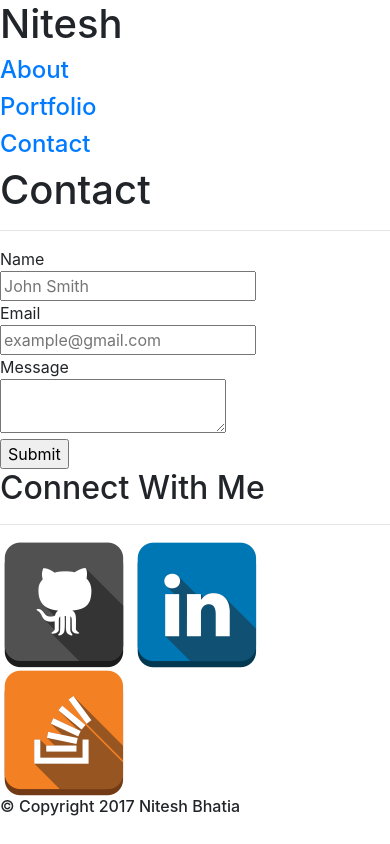
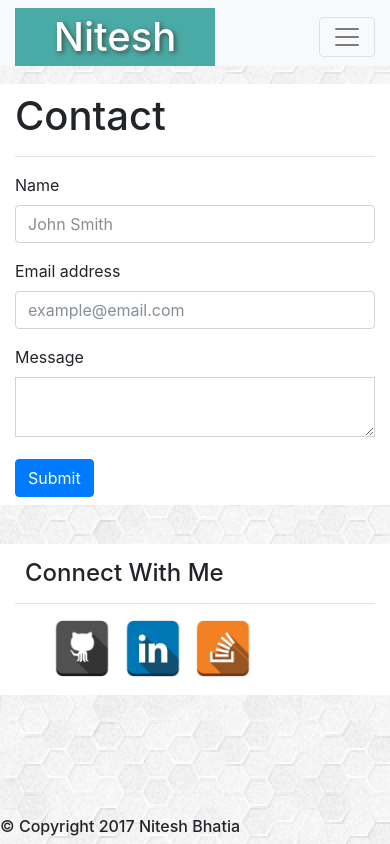
Before and after one commit to nbhatia03/Bootstrap-Portfolio, a plain HTML site: page contact.html in a window 390 px wide. Drawn offline with nearby package versions, Linux system fonts and the light colour scheme.

Commit message:
Footer is sticky, contact page  is responsive

```diff
--- a/assets/css/style.css
+++ b/assets/css/style.css
@@ -62,6 +62,20 @@ body{
     max-height: fit-content;
 }
 
+#main{
+    padding-top: 2%;
+    padding-bottom: 2%;
+}
+
 h4{
     padding: 15px 0 0 10px;
 }
+
+textarea{
+    padding-top: 8px;
+    border-color: #d5d2d2;
+}
+
+.sticky-footer{
+    margin-top:auto;
+}
--- a/contact.html
+++ b/contact.html
@@ -8,49 +8,74 @@
 
     <!-- Bootstrap CSS -->
     <link rel="stylesheet" href="https://maxcdn.bootstrapcdn.com/bootstrap/4.0.0-beta.2/css/bootstrap.min.css" integrity="sha384-PsH8R72JQ3SOdhVi3uxftmaW6Vc51MKb0q5P2rRUpPvrszuE4W1povHYgTpBfshb" crossorigin="anonymous">
+    <link rel="stylesheet" href="assets/css/style.css">
   </head>
-    <body>
-        <header>
-            <div id="headDiv">
+  <body class="d-flex flex-column">
+
+        <nav class="navbar navbar-expand-lg navbar-light bg-light sticky-top" style="padding-bottom:0px;">
+            <div class= "container" id="headDiv">
                 <div id="name">
                     <h1>Nitesh</h1>
                 </div>
-                <nav>
-                    <h4><a class="navbtn" href="index.html">About</a></h4>
-                    <h4><a class="navbtn" href="portfolio.html">Portfolio</a></h4>
-                    <h4><a class="navbtn" href="contact.html">Contact</a></h4>
+                <button class="navbar-toggler" type="button" data-toggle="collapse" data-target="#navbarNav" aria-controls="navbarNav" aria-expanded="false" aria-label="Toggle navigation">
+                    <span class="navbar-toggler-icon"></span>
+                </button>
+                <div class="collapse navbar-collapse justify-content-end" id="navbarNav">
+                    <ul class="navbar-nav">
+                        <li class="nav-item active">
+                            <a class="nav-link" href="index.html">About<span class="sr-only">(current)</span></a>
+                        </li>
+                        <li class="nav-item">
+                            <a class="nav-link" href="contact.html">Portfolio</a>
+                        </li>
+                        <li class="nav-item">
+                            <a class="nav-link" href="portfolio.html">Contact</a>
+                        </li>
+                    </ul>
+                </div>
+            </div>
         </nav>
-            </div>
-        </header>
 
-        <div id="content">
-            <div id="main">
+
+        <div class="container flex-grow">
+            <div class="row" id="content">
+                <div class="col-md-7 col-lg-7" id="main">
                     <h1>Contact</h1>
                     <hr id="hrMain">
                     <form>
-                    Name<br>
-                    <input type="text" name="name" placeholder="John Smith"><br>
-                    Email<br>
-                    <input type="text" name="email" placeholder="example@gmail.com"><br>
-                    Message<br>
-                    <!-- <input id ="message" type="text" name="message"><br> -->
-                    <textarea name="message"></textarea><br>
-                    <input type="submit" value="Submit" id="submit">
+                        <div class="form-group">
+                            <label for="exampleInputPassword1">Name</label>
+                            <input type="name" class="form-control"  placeholder="John Smith">
+                        </div>
+                        <div class="form-group">
+                            <label for="exampleInputEmail1">Email address</label>
+                            <input type="email" class="form-control"  placeholder="example@email.com">
+                        </div>
+                        <div class="form-group">
+                            <label for="">Message</label>
+                            <textarea class="col-12" name="message"></textarea>
+                        </div>
+                        <button type="submit" class="btn btn-primary">Submit</button>
                     </form>
                 </div>
-            <div id="CWM">
-                <h2>Connect With Me</h2>
-                <hr>
-                <div id="icons">
-                    <a target="_blank" href="https://github.com/nbhatia03" class="icon-link"><img alt="Github Icon" src ="assets/images/icon_Github.png" class="icon"></a>
-                    <a target="_blank" href="https://www.linkedin.com/in/nitesh-bhatia" class="icon-link"><img alt="LinkedIn Icon" src ="assets/images/icon_LinkedIn.png" class="icon"></a>
-                    <a target="_blank" href="https://stackoverflow.com/users/8916724/tesh" class="icon-link"><img alt="Stack Overflow Icon" src ="assets/images/icon_Stack.png" class="icon"></a>
+                <div class="col-md-4 col-lg-4 offset-md-1 offset-lg-1" id="CWM">
+                    <h4>Connect With Me</h4>
+                    <hr id="hrCWM">
+                    <div class="row" id="icons">
+                        <a target="_blank" href="https://github.com/nbhatia03" class="col-3 col-md-4 icon-link"><img alt="Github Icon" src ="assets/images/icon_Github.png" class="icon"></a>
+                        <a target="_blank" href="https://www.linkedin.com/in/nitesh-bhatia" class="col-3 col-md-4 icon-link"><img alt="LinkedIn Icon" src ="assets/images/icon_LinkedIn.png" class="icon"></a>
+                        <a target="_blank" href="https://stackoverflow.com/users/8916724/tesh" class="col-3 col-md-4 icon-link"><img alt="Stack Overflow Icon" src ="assets/images/icon_Stack.png" class="icon"></a>
                     </div>
                 </div>
             </div>
 
-        <footer>
+        </div>
+        <footer class="sticky-footer">
             <h6>&copy; Copyright 2017 Nitesh Bhatia</h6>
         </footer>
+
+        <script src="https://code.jquery.com/jquery-3.2.1.slim.min.js" integrity="sha384-KJ3o2DKtIkvYIK3UENzmM7KCkRr/rE9/Qpg6aAZGJwFDMVNA/GpGFF93hXpG5KkN" crossorigin="anonymous"></script>
+        <script src="https://cdnjs.cloudflare.com/ajax/libs/popper.js/1.12.3/umd/popper.min.js" integrity="sha384-vFJXuSJphROIrBnz7yo7oB41mKfc8JzQZiCq4NCceLEaO4IHwicKwpJf9c9IpFgh" crossorigin="anonymous"></script>
+        <script src="https://maxcdn.bootstrapcdn.com/bootstrap/4.0.0-beta.2/js/bootstrap.min.js" integrity="sha384-alpBpkh1PFOepccYVYDB4do5UnbKysX5WZXm3XxPqe5iKTfUKjNkCk9SaVuEZflJ" crossorigin="anonymous"></script>
     </body>
 </html>
```
Also changed, not shown: portfolio.html (+46 -24 lines). Lines whose indentation alone changed are shown as unchanged.
